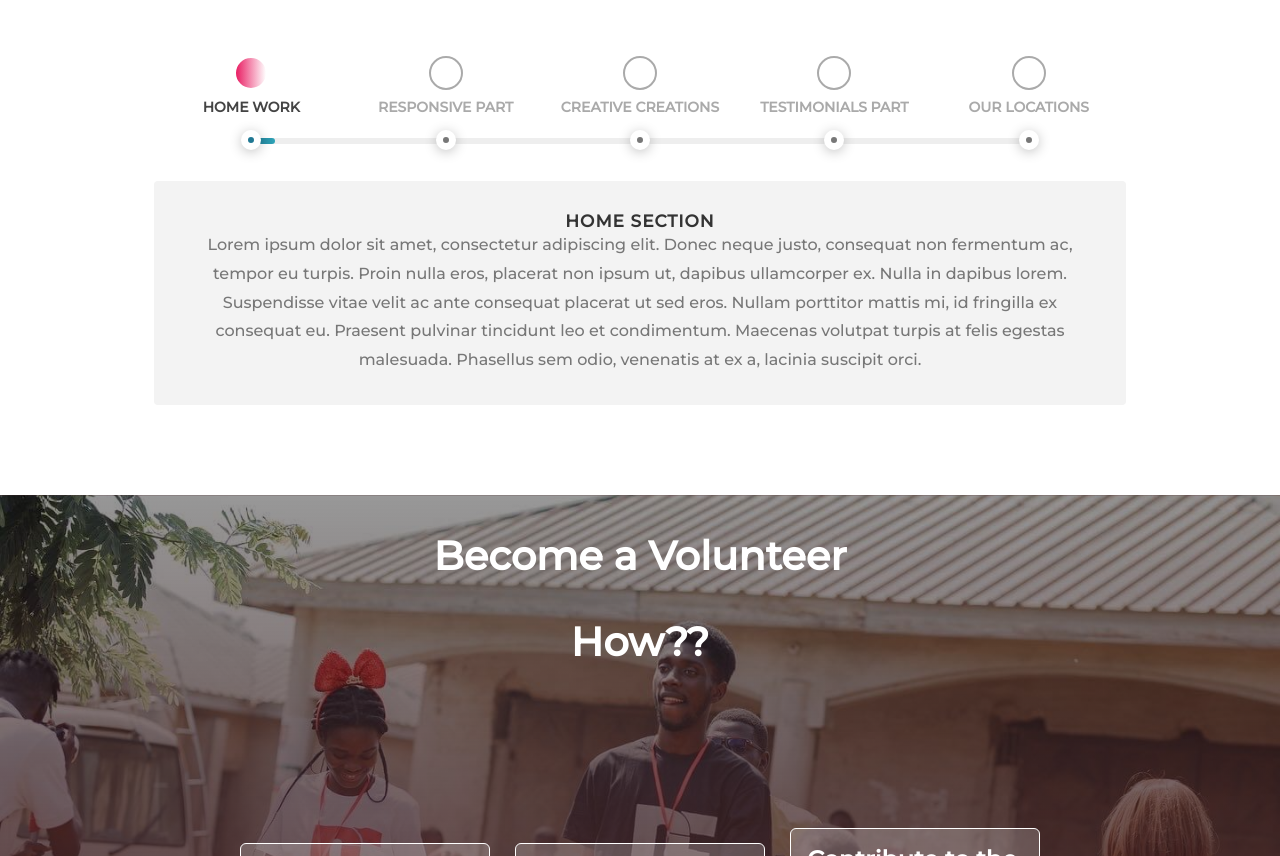
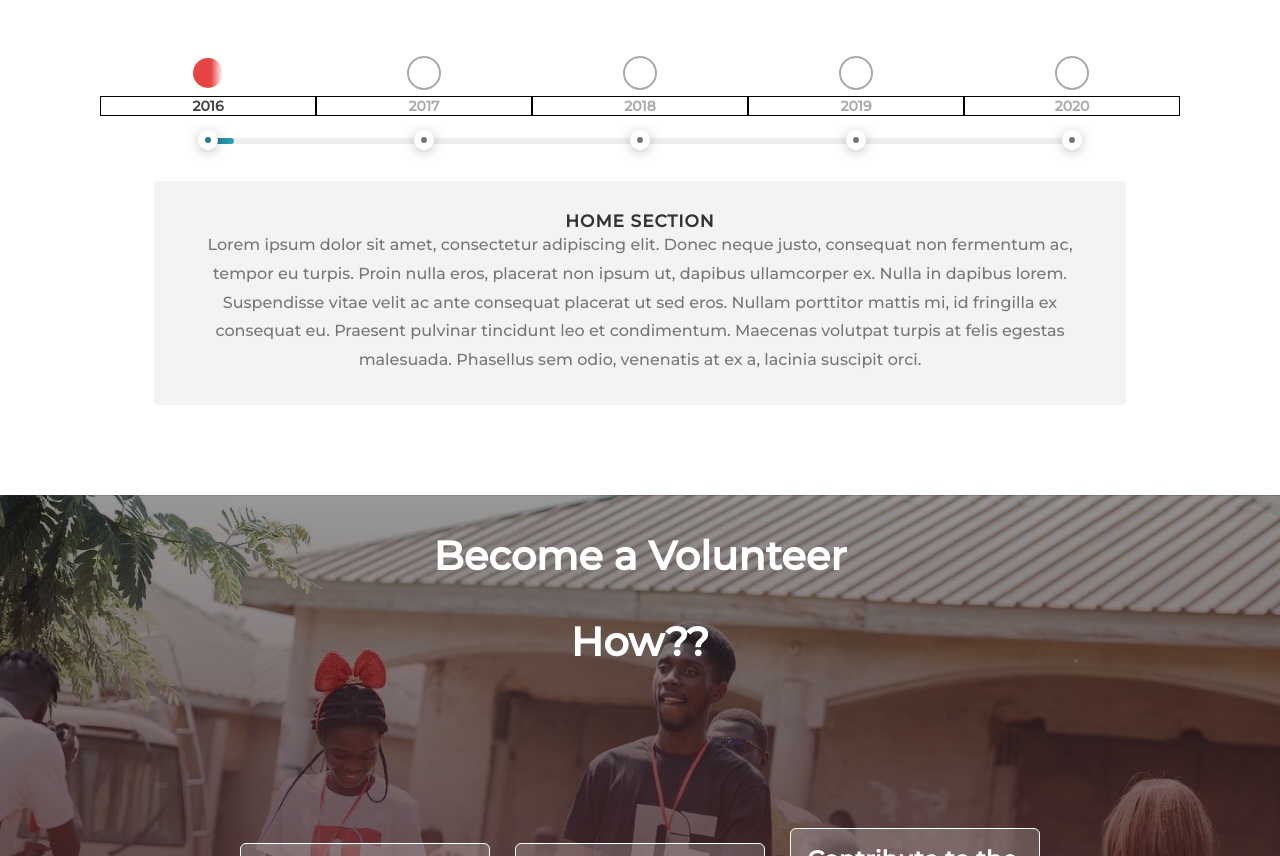
Before and after one commit to codegode23/jirehcharityfoundation, a plain HTML site: page index.html in a window 1280 px wide. Shown: the part 1002-1858 px from the top of the page. Drawn offline with nearby package versions, Linux system fonts and the light colour scheme.

Commit message:
Changed the headings for the progress bar of our story section

```diff
--- a/index.html
+++ b/index.html
@@ -98,11 +98,11 @@
 <div class="process-wrapper">
 <div id="progress-bar-container">
 	<ul>
-		<li class="step step01 active"><div class="step-inner">HOME WORK</div></li>
-		<li class="step step02"><div class="step-inner">RESPONSIVE PART</div></li>
-		<li class="step step03"><div class="step-inner">Creative cREATIONS</div></li>
-		<li class="step step04"><div class="step-inner">TESTIMONIALS PART</div></li>
-		<li class="step step05"><div class="step-inner">OUR LOCATIONS</div></li>
+		<li class="step step01 active"><div class="step-inner">2016</div></li>
+		<li class="step step02"><div class="step-inner">2017</div></li>
+		<li class="step step03"><div class="step-inner">2018</div></li>
+		<li class="step step04"><div class="step-inner">2019</div></li>
+		<li class="step step05"><div class="step-inner">2020</div></li>
 	</ul>
 
 	<div id="line">
--- a/style.css
+++ b/style.css
@@ -379,7 +379,7 @@ header .navigation .navigation-items a:hover:before{
     width: 295px;
     background: #fff;
     /* border: .6px solid rgb(235, 126, 126); */
-box-shadow: 0 .3rem .5rem rgb(131, 77, 77);
+    box-shadow: 0 .3rem .5rem rgb(131, 77, 77);
     margin-top: 3%;
     margin-right: 40px;
     border-radius: 3px;
@@ -391,7 +391,7 @@ box-shadow: 0 .3rem .5rem rgb(131, 77, 77);
 .found-image{
     position: relative;
     width: 80%;
-margin-left: 10%;
+    margin-left: 10%;
     overflow: hidden;
     padding: 1%;
 }
@@ -408,7 +408,6 @@ margin-left: 10%;
     height: 100%;
     padding: 10px;
     margin-left: 3%;
-
 }
 
 .found-name{
@@ -516,7 +515,7 @@ margin-left: 10%;
 
 #progress-bar-container {
 	position:relative;
-	width:90%;
+	width:100%;
 	margin:auto;
 	height:100px;
 	margin-top:65px;
@@ -526,10 +525,10 @@ margin-left: 10%;
 	padding:0;
 	margin:0;
 	padding-top:15px;
-	z-index:9999;
+	z-index:99;
 	position:absolute;
 	width:100%;
-	margin-top:-40px
+	margin-top:-40px;
 }
 
 #progress-bar-container li:before {
@@ -541,13 +540,11 @@ margin-left: 10%;
 	border-radius:50%;
 	border:solid 2px #aaa;
 	transition:all ease 0.3s;
-
 }
 
 #progress-bar-container li.active:before, #progress-bar-container li:hover:before {
 	border:solid 2px #fff;
-
-	background: linear-gradient(to right, #E91E63 0%,#fff 100%);
+	background: linear-gradient(to right, rgb(231, 68, 68) 60%,#fff 100%);
 }
 
 #progress-bar-container li {
@@ -564,6 +561,7 @@ margin-left: 10%;
 	vertical-align:bottom;
 	height:60px;
 	position:relative;
+
 }
 
 #progress-bar-container li .step-inner {
@@ -571,6 +569,7 @@ margin-left: 10%;
 	width:100%;
 	bottom:0;
     font-size: 14px;
+    border: 1px solid black;
 }
 
 #progress-bar-container li.active, #progress-bar-container li:hover {
```
